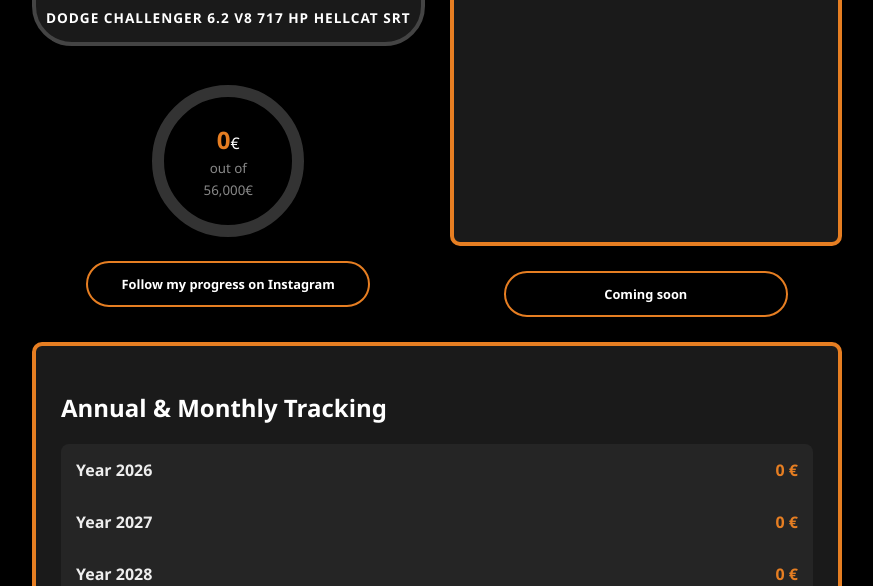
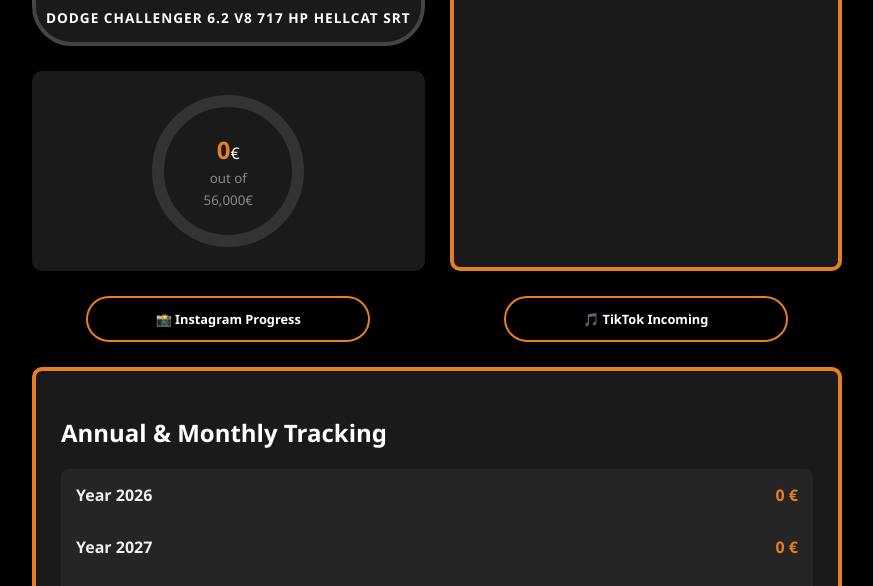
Before and after one commit to G4NON/Site-G4NON-project, a plain HTML site: page index.html in a window 1280 px wide. Shown: the part 214-800 px from the top of the page, without its empty margins (203-1076 px from the left). Drawn offline with Linux system fonts and the light colour scheme.

Commit message:
Update index.html

```diff
--- a/index.html
+++ b/index.html
@@ -33,11 +33,11 @@
         box-sizing: border-box;
     }
 
-    /* Colonne de droite pour aligner le bloc vert et le bouton TikTok */
-    .right-column {
+    /* Colonnes gauche et droite */
+    .column {
         display: flex;
         flex-direction: column;
-        gap: 25px; /* Même gap que le reste du site */
+        gap: 25px;
     }
 
     .box-black {
@@ -64,7 +64,7 @@
         padding: 20px;
         background-color: var(--card-bg);
         border-radius: 10px;
-        flex-grow: 1; /* Prend toute la place dispo en hauteur */
+        flex-grow: 1; /* Permet au bloc de s'étirer pour aligner les boutons en bas */
     }
 
     .box-orange {
@@ -72,8 +72,9 @@
         flex-direction: column;
         align-items: center;
         justify-content: center;
-        padding: 10px;
-        gap: 20px;
+        padding: 20px;
+        background-color: var(--card-bg);
+        border-radius: 10px; /* Ajout d'un léger arrondi pour cohérence */
     }
 
     .progress-container { position: relative; width: 160px; height: 160px; }
@@ -143,11 +144,12 @@
         font-size: 0.7rem;
         font-style: italic;
         color: #555;
+        margin-top: 10px;
     }
 
     @media (max-width: 768px) {
         .container { grid-template-columns: 1fr; }
-        .box-blue, .footer-credit, .right-column { grid-column: 1; }
+        .box-blue, .footer-credit { grid-column: 1; }
         .btn-social { max-width: 100%; }
     }
     </style>
@@ -156,7 +158,7 @@
 
     <div class="container">
 
-        <div style="display: flex; flex-direction: column; gap: 25px;">
+        <div class="column">
             <div class="box-black">
                 <img src="https://raw.githubusercontent.com/G4NON/Image-Cloud/main/Capture%20d'écran%202025-12-23%20002407.png" alt="Dodge Challenger Hellcat">
                 <div class="car-name">Dodge Challenger 6.2 V8 717 hp Hellcat SRT</div>
@@ -173,23 +175,22 @@
                         <small style="color: #888;">out of 56,000€</small>
                     </div>
                 </div>
-                <a href="https://www.instagram.com/g4non___/" target="_blank" class="btn-social">
-                    <span>Follow my progress on Instagram</span>
-                </a>
             </div>
+
+            <a href="https://www.instagram.com/g4non___/" target="_blank" class="btn-social">
+                <span>📸 Instagram Progress</span>
+            </a>
         </div>
 
-        <div class="right-column">
+        <div class="column">
             <div class="box-green">
                 <h2>My business ideas :</h2>
                 <p>Coming soon...</p>
             </div>
 
-            <div style="display: flex; justify-content: center;">
-                <a href="https://www.tiktok.com/@votre_compte" target="_blank" class="btn-social">
-                    <span>Coming soon</span>
-                </a>
-            </div>
+            <a href="https://www.tiktok.com/@votre_compte" target="_blank" class="btn-social">
+                <span>🎵 TikTok Incoming</span>
+            </a>
         </div>
 
         <div class="box-blue">
@@ -268,6 +269,5 @@
             setTimeout(updateCounter, 300);
         };
     </script>
-
 </body>
 </html>
```
